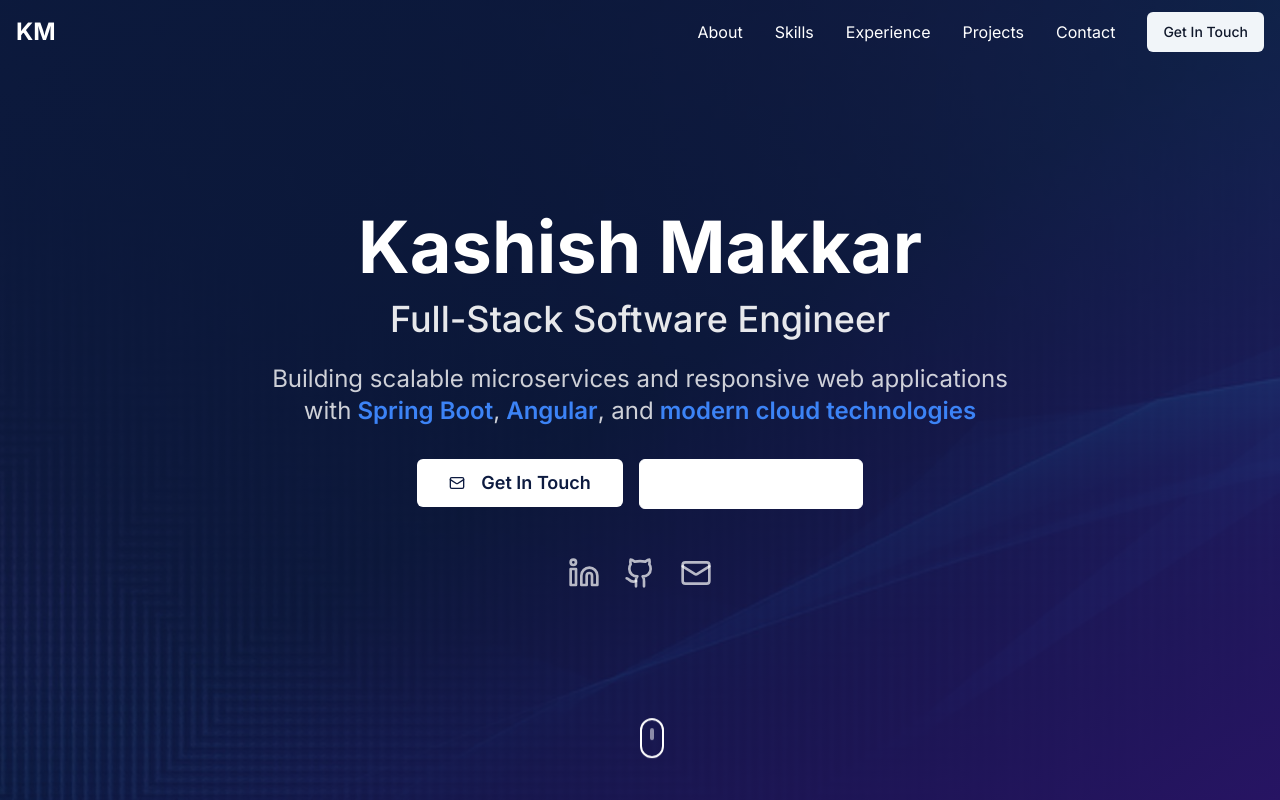
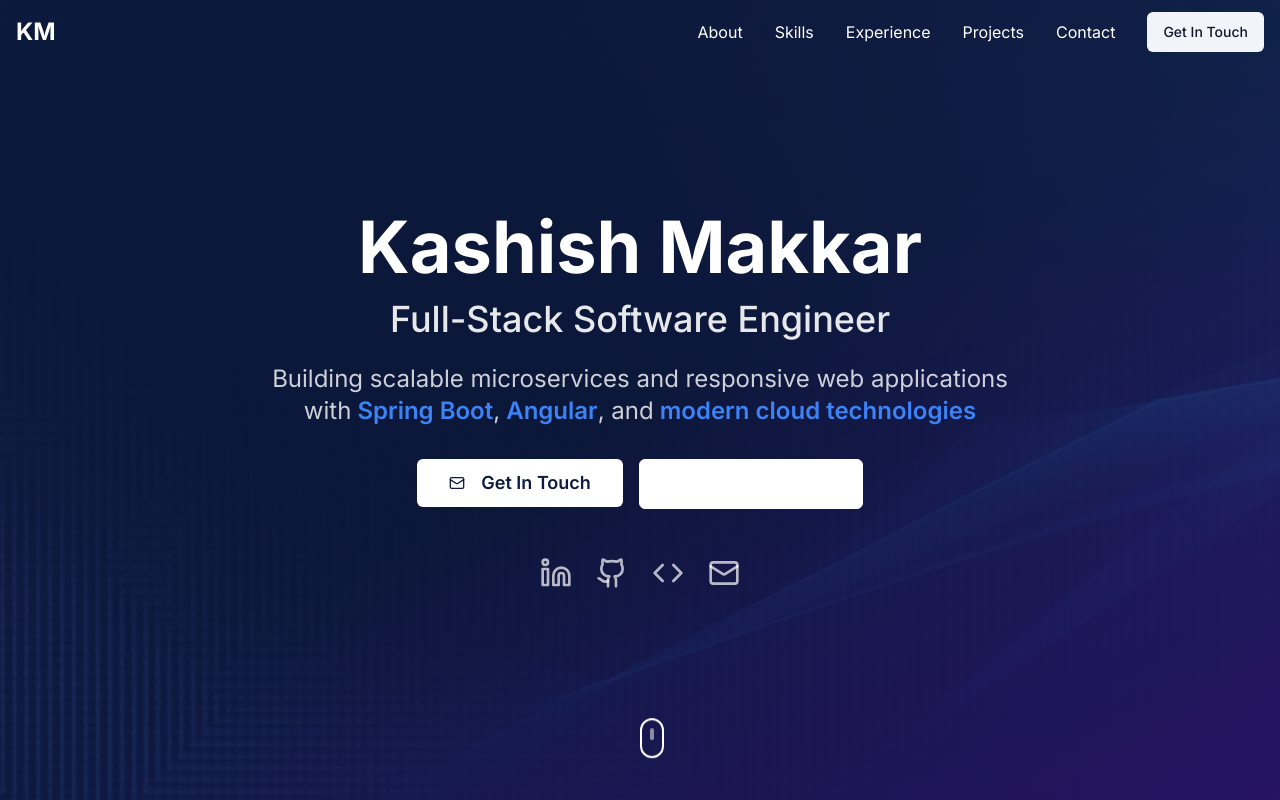
Before and after one commit to kashishmakkar99/kashishmakkar-folio, a React (Vite) app: page / in a window 1280 px wide. Shown: the top 800 px of the page. Built offline with nearby package versions, Linux system fonts and the light colour scheme.

Commit message:
Add LeetCode link
Add a link to the user's LeetCode profile in the portfolio website.

```diff
--- a/src/components/Contact.tsx
+++ b/src/components/Contact.tsx
@@ -1,6 +1,6 @@
 import { Card } from "@/components/ui/card";
 import { Button } from "@/components/ui/button";
-import { Mail, Phone, MapPin, Linkedin, Github, Download } from "lucide-react";
+import { Mail, Phone, MapPin, Linkedin, Github, Download, Code } from "lucide-react";
 
 export const Contact = () => {
   const contactInfo = [
@@ -36,6 +36,12 @@ export const Contact = () => {
       label: "GitHub",
       href: "https://github.com/kashishmakkar99",
       color: "hover:text-foreground"
+    },
+    {
+      icon: Code,
+      label: "LeetCode",
+      href: "https://leetcode.com/u/bigmakk_/",
+      color: "hover:text-tech-purple"
     }
   ];
 
--- a/src/components/Hero.tsx
+++ b/src/components/Hero.tsx
@@ -1,5 +1,5 @@
 import { Button } from "@/components/ui/button";
-import { Github, Linkedin, Mail, ExternalLink } from "lucide-react";
+import { Github, Linkedin, Mail, ExternalLink, Code } from "lucide-react";
 import heroBackground from "@/assets/hero-background.jpg";
 
 export const Hero = () => {
@@ -75,6 +75,14 @@ export const Hero = () => {
               <Github className="h-8 w-8" />
             </a>
             <a
+              href="https://leetcode.com/u/bigmakk_/"
+              target="_blank"
+              rel="noopener noreferrer"
+              className="text-white/70 hover:text-white transition-colors duration-300 hover:scale-110 transform"
+            >
+              <Code className="h-8 w-8" />
+            </a>
+            <a
               href="mailto:kashishmakkar99@gmail.com"
               className="text-white/70 hover:text-white transition-colors duration-300 hover:scale-110 transform"
             >
```
